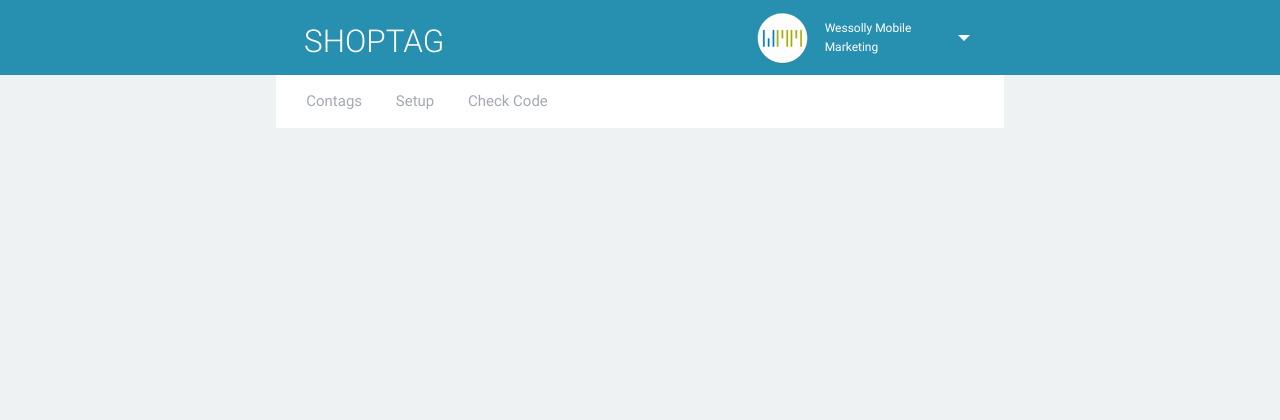
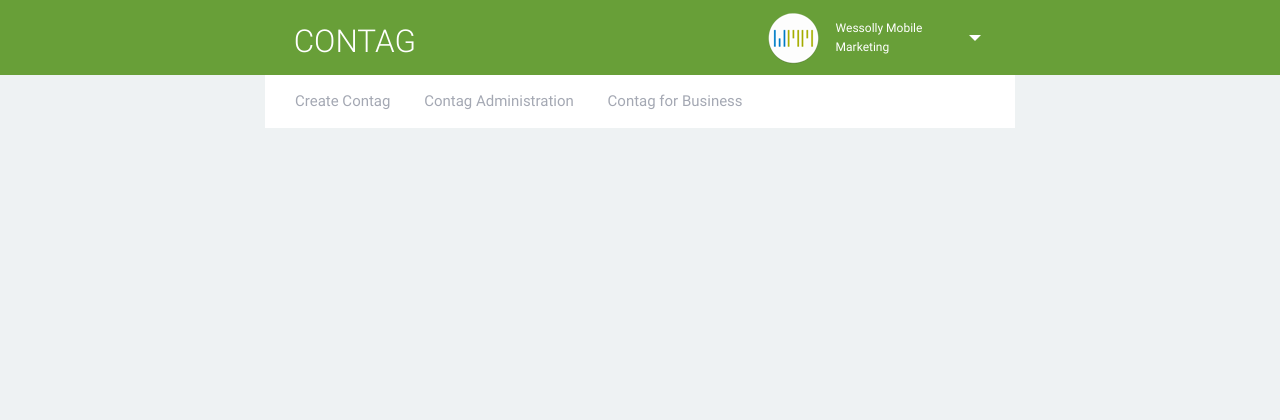
Before and after one commit to Andreas1281/Contag, a PHP site: page / in a window 1280 px wide. Shown: the top 420 px of the page. Run offline with PHP 8.4, Linux system fonts and the light colour scheme; the visitor is signed in with stand-in values (Sample User, id 1); some libraries are stand-ins or nearby versions.

Commit message:
DB Changes

```diff
--- a/css/changes.css
+++ b/css/changes.css
@@ -10,7 +10,7 @@
   color: #93A42A !important; }
 
   .cyan.lighten-1 {
-  background-color: #2790B0 !important; }
+  background-color: #689f38 !important; }
 
 
 .cyan.darken-2 {,
@@ -110,7 +110,7 @@ table, th, td {
   border: none; }
 
 table {
-  width: 97%;
+  width: 100%;
   display: table;
 
 
@@ -219,8 +219,8 @@ padding: 0 1.5rem;
  }
 
 .container .row {
-    margin-left: 0.75rem;
-  margin-right: 0.75rem; }
+    margin-left: 0rem;
+  margin-right: 0rem; }
 
 
 
@@ -354,14 +354,14 @@ padding: 0 1.5rem;
   padding-top: 0px;
   }
  h5 {
-  font-size: 1.64rem;
+  font-size: 1.2rem !important;
   line-height: 1.804rem;
   font-weight: 300;
   margin: 2rem 0rem 1.25rem 0rem;}
 
 
 #h5_home{
-  font-size: 1.64rem;
+  font-size: 1.2rem;
   line-height: 1.804rem;
   margin: 2rem 0rem 2rem 1.3rem;}
 
@@ -427,7 +427,7 @@ h6 {
 
 
  .card-panel {
-  padding: 3rem;
+  padding: 2rem;
   margin: 0rem 0 1rem 0;
   -webkit-border-radius: 2px;
   -moz-border-radius: 2px;
--- a/db/db_template.txt
+++ b/db/db_template.txt
@@ -3,3 +3,4 @@ CREATE TABLE IF NOT EXISTS 'Index' ('id' INTEGER PRIMARY KEY AUTOINCREMENT NOT N
 CREATE TABLE IF NOT EXISTS 'de_de' ('id' INTEGER PRIMARY KEY AUTOINCREMENT NOT NULL, 'organisation' TEXT, 'first_name' TEXT, 'last_name' TEXT, 'title_1' TEXT, 'title_2' TEXT, 'description_1' TEXT, 'description_2' TEXT, 'street_name' TEXT, 'street_number' INTEGER, 'postal_code' INTEGER, 'city' TEXT, 'region' TEXT, 'country' TEXT, 'phone_number' INTEGER, 'mobile_number' INTEGER, 'fax_number' INTEGER, 'email_address' TEXT, 'web_address' TEXT)
 CREATE TABLE IF NOT EXISTS 'de_a' ('id' INTEGER PRIMARY KEY AUTOINCREMENT NOT NULL, 'organisation' TEXT, 'first_name' TEXT, 'last_name' TEXT, 'title_1' TEXT, 'title_2' TEXT, 'description_1' TEXT, 'description_2' TEXT, 'street_name' TEXT, 'street_number' INTEGER, 'postal_code' INTEGER, 'city' TEXT, 'region' TEXT, 'country' TEXT, 'phone_number' INTEGER, 'mobile_number' INTEGER, 'fax_number' INTEGER, 'email_address' TEXT, 'web_address' TEXT)
 CREATE TABLE IF NOT EXISTS 'de_ch' ('id' INTEGER PRIMARY KEY AUTOINCREMENT NOT NULL, 'organisation' TEXT, 'first_name' TEXT, 'last_name' TEXT, 'title_1' TEXT, 'title_2' TEXT, 'description_1' TEXT, 'description_2' TEXT, 'street_name' TEXT, 'street_number' INTEGER, 'postal_code' INTEGER, 'city' TEXT, 'region' TEXT, 'country' TEXT, 'phone_number' INTEGER, 'mobile_number' INTEGER, 'fax_number' INTEGER, 'email_address' TEXT, 'web_address' TEXT)
+CREATE TABLE IF NOT EXISTS 'layouts' ('id' INTEGER PRIMARY KEY AUTOINCREMENT NOT NULL, 'name' TEXT UNIQUE, 'layout' TEXT)
--- a/index.php
+++ b/index.php
@@ -37,7 +37,7 @@
 
          <nav class=" cyan lighten-1">
             <div class="container">
-              <div class="nav-wrapper"><a id="logo-container" onclick="load('index');" class="brand-logo">SHOPTAG</a>
+              <div class="nav-wrapper"><a id="logo-container" onclick="load('index');" class="brand-logo">CONTAG</a>
 
                 <ul id="nav-mobile" class="side-nav">
                   <li id="user_sidenav" ><img class="circle_side" src="images/user.png"><p id="sidenav_a"><?php $_SESSION["name"]; ?></p></li>
@@ -84,9 +84,10 @@
 
         <div class="col s9 m9 l12 cyan lighten-1" id="second_nav">
        <ul>
-                  <li><a onclick="load('home');">Contags</a></li>
-                  <li><a onclick="load('select');">Setup</a></li>
-                  <li><a onclick="load('retrieve');">Check Code</a></li>
+                  <li><a onclick="load('create_contag');">Create Contag</a></li>
+                  <li><a onclick="load('admin_contag');">Contag Administration</a></li>
+                  <li><a onclick="load('select');">Contag for Business</a></li>
+
                 </ul>
         </div>
 
@@ -106,7 +107,7 @@
    <!-- Main bar -->
    <nav class=" cyan lighten-1">
       <div class="container">
-        <div class="nav-wrapper"><a id="logo-container" onclick="load('index');" class="brand-logo">SHOPTAG</a>
+        <div class="nav-wrapper"><a id="logo-container" onclick="load('index');" class="brand-logo">CONTAG</a>
           <ul class="right" id="nav_top_right">
             <li><a class="modal-trigger" href="#modal_register">Register</a></li>
             <li><a class="modal-trigger" href="#modal_register">Login</a></li>
--- a/js/main.js
+++ b/js/main.js
@@ -185,15 +185,15 @@ $("#edit_form").submit(function() {
 });
 
 // Shoptag: Admin
-$("#shoptag_admin").on("click",function() {
+function get_contag_admin() {
 
 	$.ajax({url: "./php/list.php",
                 success: function(response){
-                  $("#shoptag_tab_admin").html(response);
+                  $("#contag_admin").html(response);
             },
             error: function() { alert("Fehler"); }
-        });
-});
+  });
+}
 
 // Shoptag: Save
 $("#address_form").submit(function() {
--- a/php/page.php
+++ b/php/page.php
@@ -1,7 +1,7 @@
 <?php // -- LOAD PAGE CONTENT --
 
                 function sanitize($string) {
-                        return preg_replace('/[^A-Za-z0-9\-]/', '', $string);
+                        return preg_replace('/[^A-Za-z0-9_\-]/', '', $string);
                 }
 
                 // Sanitize $GET input & search for all extensions
```
Also changed, not shown: pages/admin_contag.html (renamed from pages/home.html, +4 -73 lines), pages/create_contag.html (added, +68 -0 lines), db/db.old.sqlite (added), db/db.sqlite.
